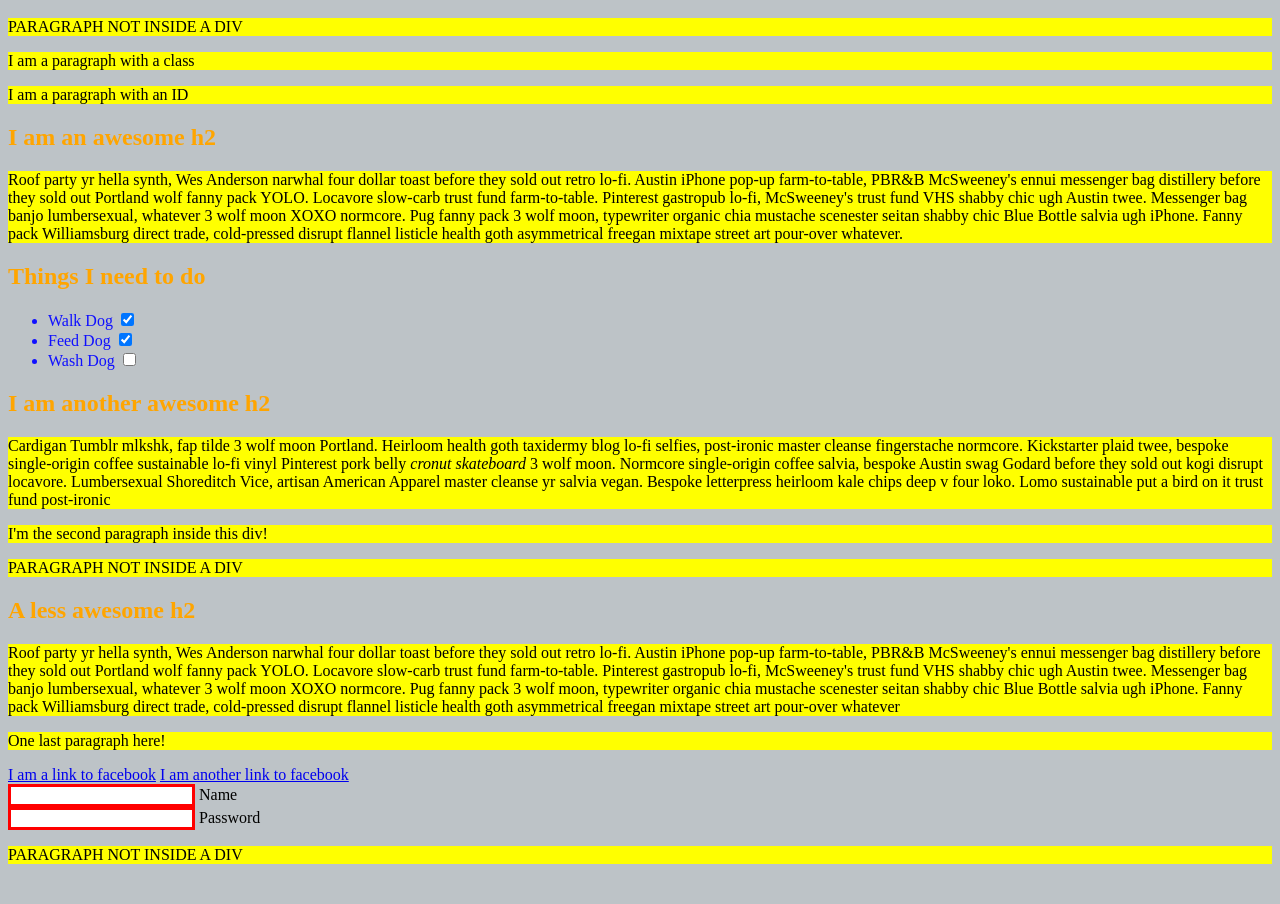
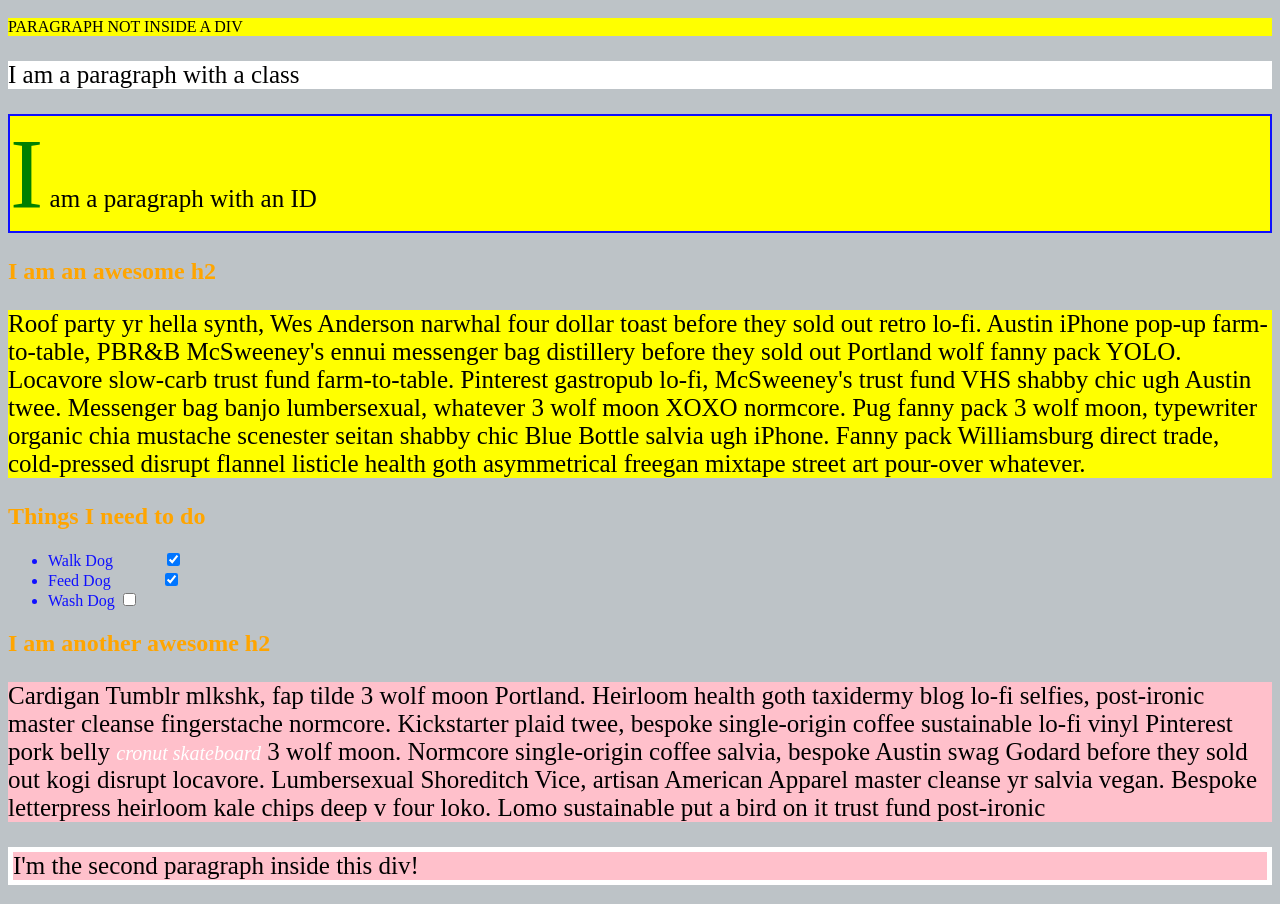
Before and after one commit to hambone124/WebDevBootcamp, a plain HTML site: page Unit5_IntroToCSS/09_Selector_Exercise_Starter/selectorsExercise.html in a window 1280 px wide. Shown: the part 48-952 px from the top of the page. Before the commit the page ends 928 px from the top, so only its background shows below. Drawn offline with Linux system fonts and the light colour scheme.

Commit message:
Lesson 5-52 Solution submission

```diff
--- a/Unit5_IntroToCSS/09_Selector_Exercise_Starter/selectors.css
+++ b/Unit5_IntroToCSS/09_Selector_Exercise_Starter/selectors.css
@@ -39,24 +39,46 @@ input {
 
 /* Give everything with the class 'hello' a white background*/
 
+.hello {
+    background-color: white;
+}
 
 /* Give the element with id 'special' a 2px solid blue border(pick your own rgb blue)*/
 
+#special {
+    border: 2px solid #0f0fff;
+}
 
 /*Make all the <p>'s that are nested inside of divs 25px font(font-size: 25px)*/
 
+div p {
+    font-size: 25px;
+}
 
 /*Make only inputs with type 'text' have a gray background*/
 
+input[type="text"] {
+    background-color: gray;
+}
 
 /* Give both <p>'s inside the 3rd <div> a pink background*/
 
+div:nth-child(5) p {
+    background-color: pink;
+}
 
 /* Give the 2nd <p> inside the 3rd <div> a 5px white border*/
 
+div:nth-child(5) p:nth-child(3) {
+    border: 5px solid white;
+}
 
 /* Make the <em> in the 3rd <div> element white and 20px font(font-size:20px)*/
 
+div:nth-child(5) em {
+    font-size: 20px;
+    color: white;
+}
 
 
 /*BONUS CHALLENGES*/
@@ -64,14 +86,31 @@ input {
 
 /*Make all "checked" checkboxes have a left margin of 50px(margin-left: 50px)*/
 
+input[type="checkbox"]:checked {
+    margin-left: 50px;
+}
 
 /* Make the <label> elements all UPPERCASE without changing the HTML(definitely look this one up*/
 
+label {
+    text-transform: uppercase;
+}
 
 /*Make the first letter of the element with id 'special' green and 100px font size(font-size: 100)*/
 
+#special::first-letter {
+    color: green;
+    font-size: 100px;
+}
 
 /*Make the <h1> element's color change to blue when hovered over */
 
+h1:hover {
+    color: blue;
+}
 
 /*Make the <a> element's that have been visited gray */
+
+a:visited {
+    color: gray;
+}
```
